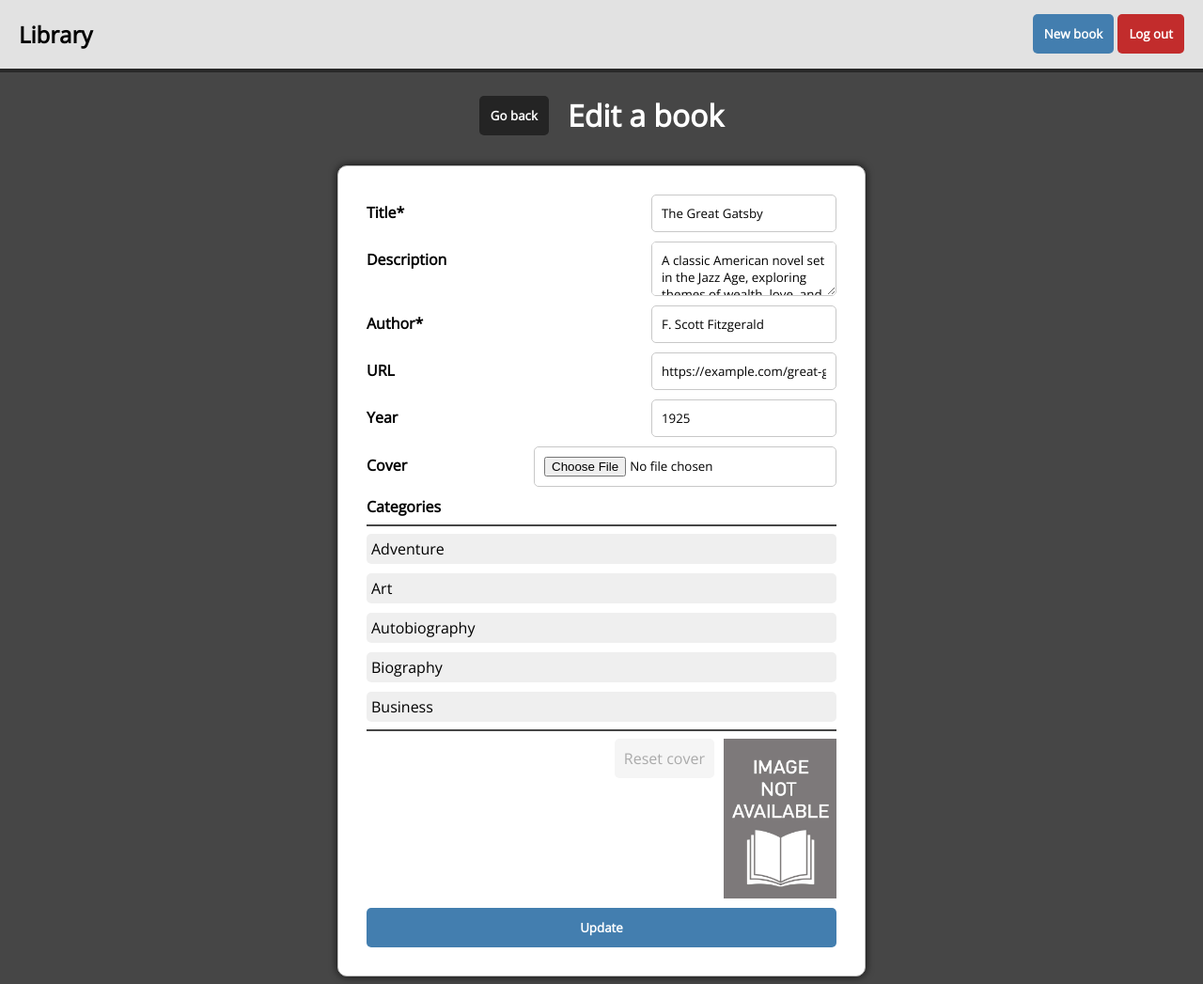
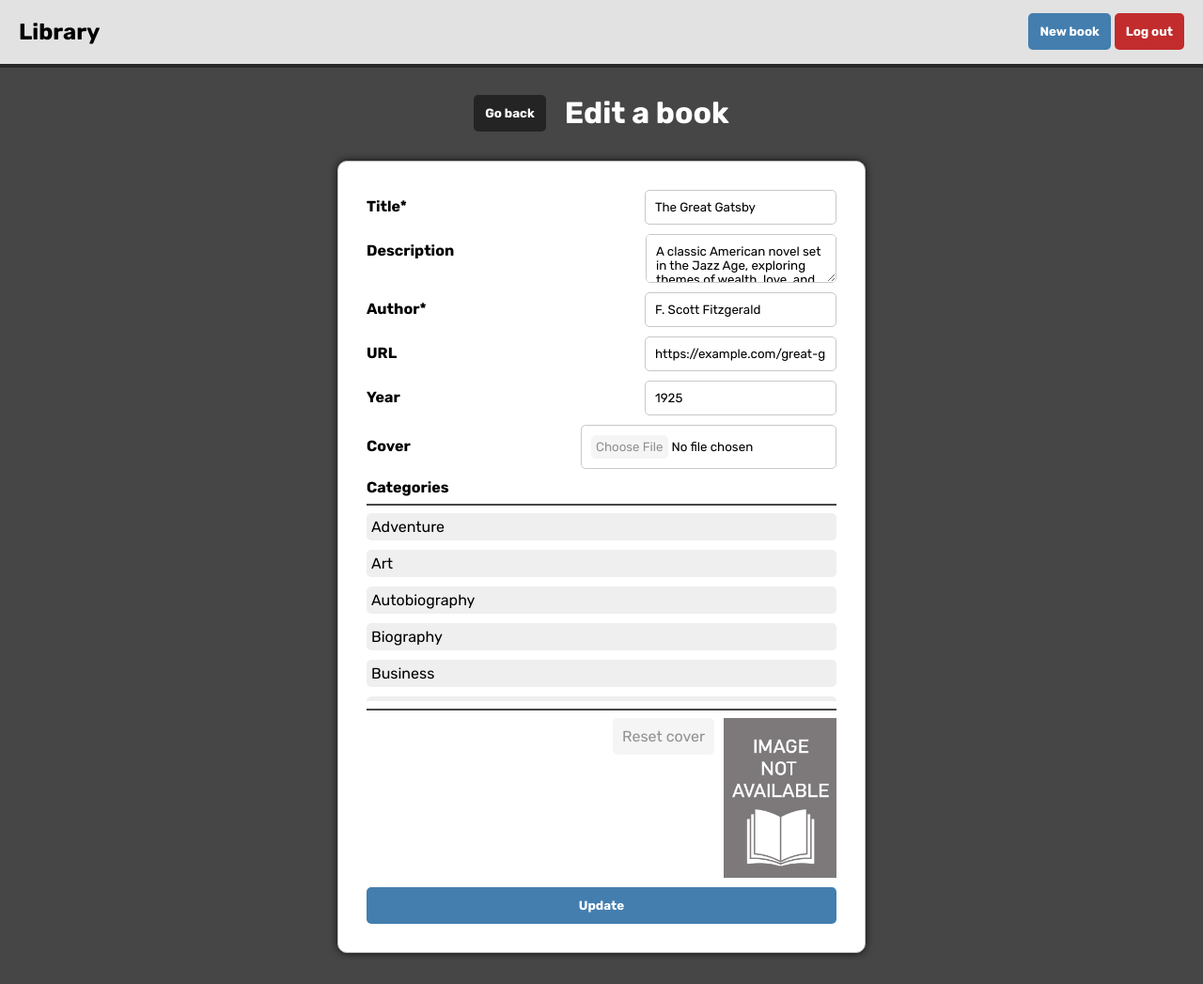
Before and after one commit to migbg/library, a PHP site: page /book_form.php?id=1&update=yes in a window 1280 px wide. Shown: the whole page at 94% size. After the commit the page ends 1017 px from the top, so only its background shows below. Run offline with PHP 8.4, Linux system fonts and the light colour scheme; a user stored in the database is signed in; data comes from the database, SQL or seed files in the repository.

Commit message:
Delete covers and CSS
- Cover are deleted when a book is removed or its cover is reset
- Some CSS changes too

```diff
--- a/book_actions.php
+++ b/book_actions.php
@@ -137,6 +137,9 @@ if (isset($title) && isset($author) && isset($year) && isset($url)) {
                 'id' => $book_id
             ]);
 
+            if ($reset) {
+                unlink('uploads/' . $result['cover']);
+            }
             $_SESSION['bookinfo'] .= "<div> Book updated </div>";
         }
 
--- a/delete_book.php
+++ b/delete_book.php
@@ -22,6 +22,11 @@ if(!$result || $result['user_email'] != $_SESSION['loggedEmail']) {
 } else {
     // The owner can delete it
     if(isset($_POST['action']) && $_POST['action'] == "yes"){
+        // Remove image
+        if ($result['cover'] != "default.png") {
+            unlink('uploads/' . $result['cover']);
+        }
+
         $sql = "DELETE FROM books WHERE id={$_GET['id']}";
         $result = $conn->query($sql);
         $_SESSION['bookinfo'] = "<div> Book deleted </div>";
--- a/style.css
+++ b/style.css
@@ -1,7 +1,7 @@
-@import url('https://fonts.googleapis.com/css2?family=Open+Sans&display=swap');
+@import url('https://fonts.googleapis.com/css2?family=Rubik:ital,wght@0,300..900;1,300..900&display=swap');
 
 body {
-    font-family: 'Open Sans', sans-serif;
+    font-family: 'Rubik', sans-serif;
     margin-top: 80px;
     background-color: rgb(70, 70, 70);
 }
@@ -47,7 +47,7 @@ label:has(input[type="checkbox"]:checked) {
 }
 
 .reset span {
-    color: rgb(170, 170, 170);
+    color: rgb(145, 145, 145);
 }
 
 .reset:has(input[type="checkbox"]:checked) {
@@ -64,7 +64,16 @@ input[type="checkbox"]{
 }
 
 input[type="file"]{
-    width: 60%;
+    width: 50%;
+}
+
+input[type="file"]::file-selector-button {
+    font-family: 'Rubik', sans-serif;
+    padding: 5px;
+    border-style: none;
+    border-radius: 5px;
+    background-color: rgb(245, 245, 245);
+    color: rgb(145, 145, 145);
 }
 
 .container-info {
@@ -100,21 +109,21 @@ input[type="file"]{
     box-shadow: 0 4px 8px rgba(0,0,0,0.1);
     background-color: rgba(0, 0, 0, 0.7);
     background-blend-mode: darken;
-    border: 1px solid rgb(190, 190, 190);
+    border: 1px solid white;
     text-decoration: none;
     color: white;
     transition: 0.2s;
 }
 
 .container-book div {
-    padding: 5px;
+    padding: 10px;
 }
 
 .container-book:hover {
     background-color: rgba(255, 255, 255, 0.8);
     background-blend-mode: lighten;
     color: black;
-    box-shadow: inset 0 0 0 4px white;
+    box-shadow: 0 0 10px 4px rgb(67, 126, 175);
 }
 
 label {
@@ -126,11 +135,11 @@ input, textarea, select {
     border: 1px solid rgb(190, 190, 190);
     border-color: rgb(200, 200, 200);
     border-radius: 5px;
-    font-family: 'Open Sans', sans-serif;
+    font-family: 'Rubik', sans-serif;
 }
 
 button {
-    font-family: 'Open Sans', sans-serif;
+    font-family: 'Rubik', sans-serif;
     padding: 12px;
     border-style: none;
     border-radius: 5px;
@@ -226,6 +235,7 @@ form {
     font-size: 1.8rem;
     margin: 0;
     padding-bottom: 30px;
+    margin-top: 4px;
 }
 
 .book-info p {
```
